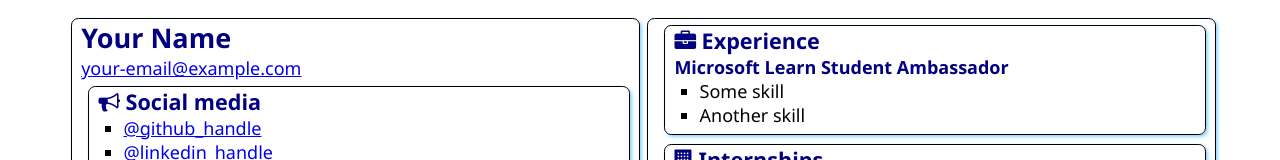
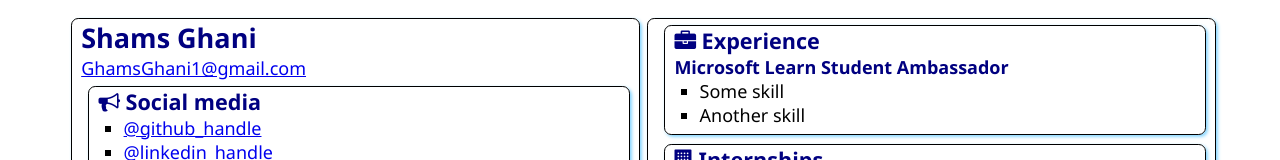
Before and after one commit to shamsghani/SATechnicalOnboarding, a plain HTML site: page src/index.html in a window 1280 px wide. Shown: the top 160 px of the page. Drawn offline with Linux system fonts and the light colour scheme.

Commit message:
Update index.html

```diff
--- a/src/index.html
+++ b/src/index.html
@@ -12,8 +12,8 @@
 <body>
     <main>
         <article class="box">
-            <h1>Your Name</h1>
-            <div><a href="mailto:your.email@example.com">your-email@example.com</a></div>
+            <h1>Shams Ghani</h1>
+            <div><a href="mailto:ShamsGhani1@gmail.com">GhamsGhani1@gmail.com</a></div>
 
             <section class="box">
                 <h2>
```
